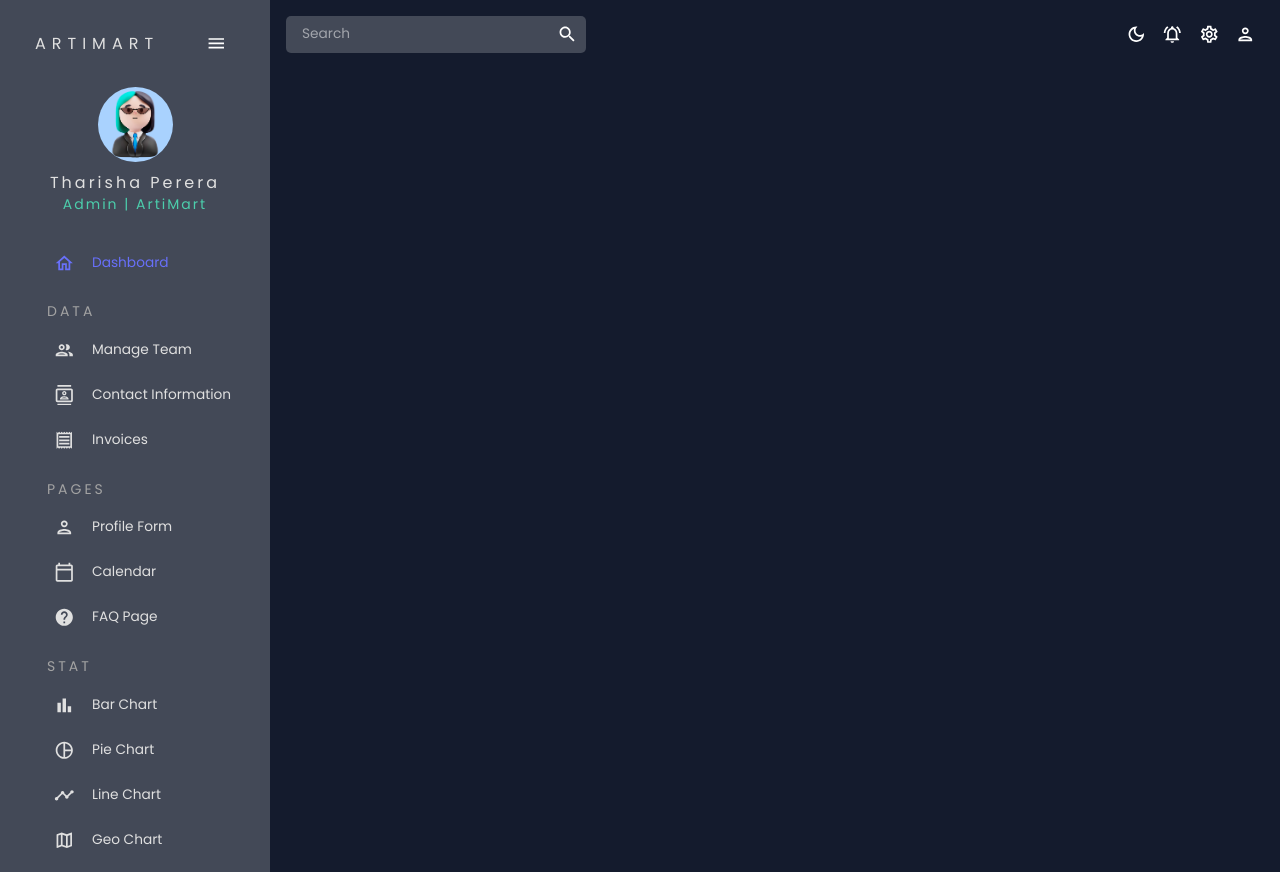
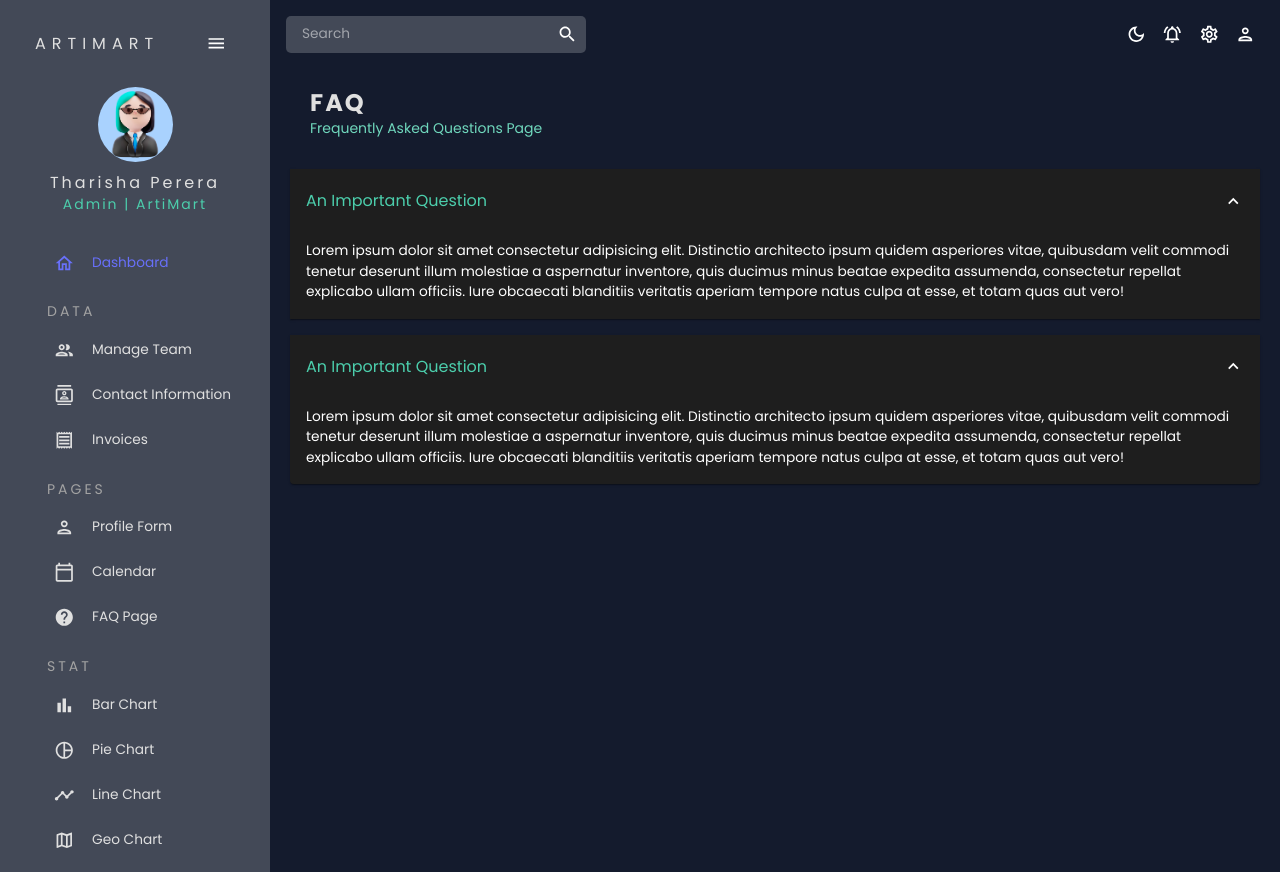
Before and after one commit to TharishaPerera/artimart-react-dashboard, a React (Create React App) app: page /faq in a window 1280 px wide. Built offline with nearby package versions, Linux system fonts and the light colour scheme.

Commit message:
added FAQ page

```diff
--- a/src/App.js
+++ b/src/App.js
@@ -10,10 +10,10 @@ import Invoices from "./scenes/invoices";
 import Contacts from "./scenes/contacts";
 import Form from "./scenes/form";
 import Calendar from "./scenes/calendar";
+import FAQ from "./scenes/faq";
 // import Bar from "./scenes/bar";
 // import Line from "./scenes/line";
 // import Pie from "./scenes/pie";
-// import FAQ from "./scenes/faq";
 // import Geography from "./scenes/geography";
 
 function App() {
@@ -35,10 +35,10 @@ function App() {
 							<Route path="/invoices" element={<Invoices />} />
 							<Route path="/form" element={<Form />} />
 							<Route path="/calendar" element={<Calendar />} />
+							<Route path="/faq" element={<FAQ />} />
 							{/* <Route path="/bar" element={<Bar />} /> */}
 							{/* <Route path="/pie" element={<Pie />} /> */}
 							{/* <Route path="/line" element={<Line />} /> */}
-							{/* <Route path="/faq" element={<FAQ />} /> */}
 							{/* <Route path="/geography" element={<Geography />} /> */}
 						</Routes>
 					</main>
--- /dev/null
+++ b/src/scenes/faq/index.jsx
@@ -0,0 +1,57 @@
+import React from "react";
+import { Box, useTheme, Typography } from "@mui/material";
+import Header from "../../components/Header";
+import Accordion from "@mui/material/Accordion";
+import AccordionSummary from "@mui/material/AccordionSummary";
+import AccordionDetails from "@mui/material/AccordionDetails";
+import ExpandMoreIcon from "@mui/icons-material/ExpandMore";
+import { tokens } from "../../theme";
+
+const FAQ = () => {
+  const theme = useTheme();
+  const colors = tokens(theme.palette.mode);
+
+  return (
+    <Box m="20px">
+      <Header title="FAQ" subtitle="Frequently Asked Questions Page" />
+
+      <Accordion defaultExpanded>
+        <AccordionSummary expandIcon={<ExpandMoreIcon />}>
+          <Typography color={colors.greenAccent[500]} variant="h5">
+            An Important Question
+          </Typography>
+        </AccordionSummary>
+        <AccordionDetails>
+          <Typography>
+            Lorem ipsum dolor sit amet consectetur adipisicing elit. Distinctio
+            architecto ipsum quidem asperiores vitae, quibusdam velit commodi
+            tenetur deserunt illum molestiae a aspernatur inventore, quis
+            ducimus minus beatae expedita assumenda, consectetur repellat
+            explicabo ullam officiis. Iure obcaecati blanditiis veritatis
+            aperiam tempore natus culpa at esse, et totam quas aut vero!
+          </Typography>
+        </AccordionDetails>
+      </Accordion>
+
+      <Accordion defaultExpanded>
+        <AccordionSummary expandIcon={<ExpandMoreIcon />}>
+          <Typography color={colors.greenAccent[500]} variant="h5">
+            An Important Question
+          </Typography>
+        </AccordionSummary>
+        <AccordionDetails>
+          <Typography>
+            Lorem ipsum dolor sit amet consectetur adipisicing elit. Distinctio
+            architecto ipsum quidem asperiores vitae, quibusdam velit commodi
+            tenetur deserunt illum molestiae a aspernatur inventore, quis
+            ducimus minus beatae expedita assumenda, consectetur repellat
+            explicabo ullam officiis. Iure obcaecati blanditiis veritatis
+            aperiam tempore natus culpa at esse, et totam quas aut vero!
+          </Typography>
+        </AccordionDetails>
+      </Accordion>
+    </Box>
+  );
+};
+
+export default FAQ;
```
